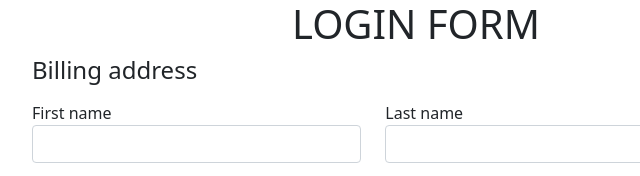
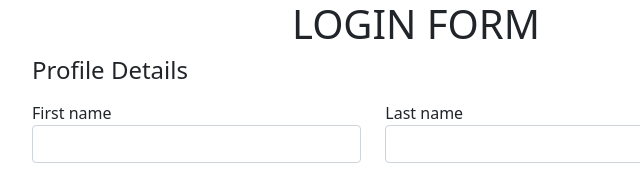
Before and after one commit to chasethechosen/Web-Dev-Pro, a plain HTML site: page login.html in a window 1280 px wide. Shown: the top 176 px of the page, 224-864 px from the left. Drawn offline with nearby package versions, Linux system fonts and the light colour scheme.

Commit message:
Update login.html

```diff
--- a/login.html
+++ b/login.html
@@ -30,7 +30,7 @@
    <form action="" style="padding-left: 20%; ">
 
        <div class="col-md-8 order-md-1">
-           <h4 class="mb-3">Billing address</h4>
+           <h4 class="mb-3">Profile Details</h4>
            <form class="needs-validation" novalidate="">
                <div class="row">
 
```
